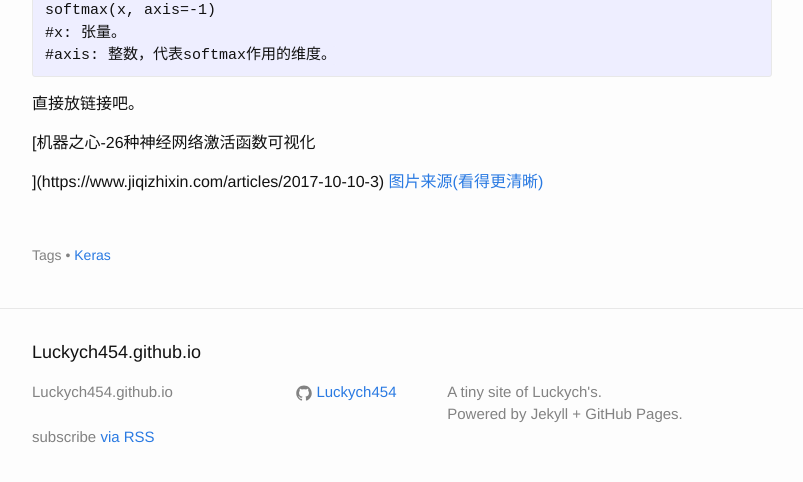
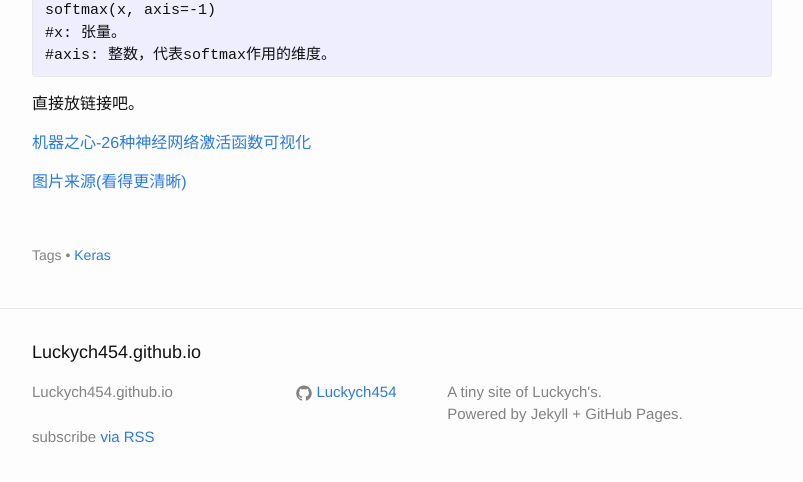
Before and after one commit to Luckych454/Luckych454.github.io, a Jekyll site: the page built from _posts/2018-9-7-The-Activations-of-Keras.markdown, in a window 1280 px wide and 900 px high, scrolled down 577 px, cut to the strip 392-874 px from the top of the window. Shown: the whole strip, without its empty margins (238-1041 px from the left). Built offline with Jekyll 4.4.1, drawn with Linux system fonts in a browser that asks for light colours.

Commit message:
Update 2018-9-7-The-Activations-of-Keras.markdown

````diff
--- a/_posts/2018-9-7-The-Activations-of-Keras.markdown
+++ b/_posts/2018-9-7-The-Activations-of-Keras.markdown
@@ -31,8 +31,6 @@ softmax(x, axis=-1)
 ```
 直接放链接吧。
 
-[机器之心-26种神经网络激活函数可视化
+[机器之心-26种神经网络激活函数可视化](https://www.jiqizhixin.com/articles/2017-10-10-3)
 
-
-](https://www.jiqizhixin.com/articles/2017-10-10-3)
 [图片来源(看得更清晰)](https://dashee87.github.io/data%20science/deep%20learning/visualising-activation-functions-in-neural-networks/)
````
